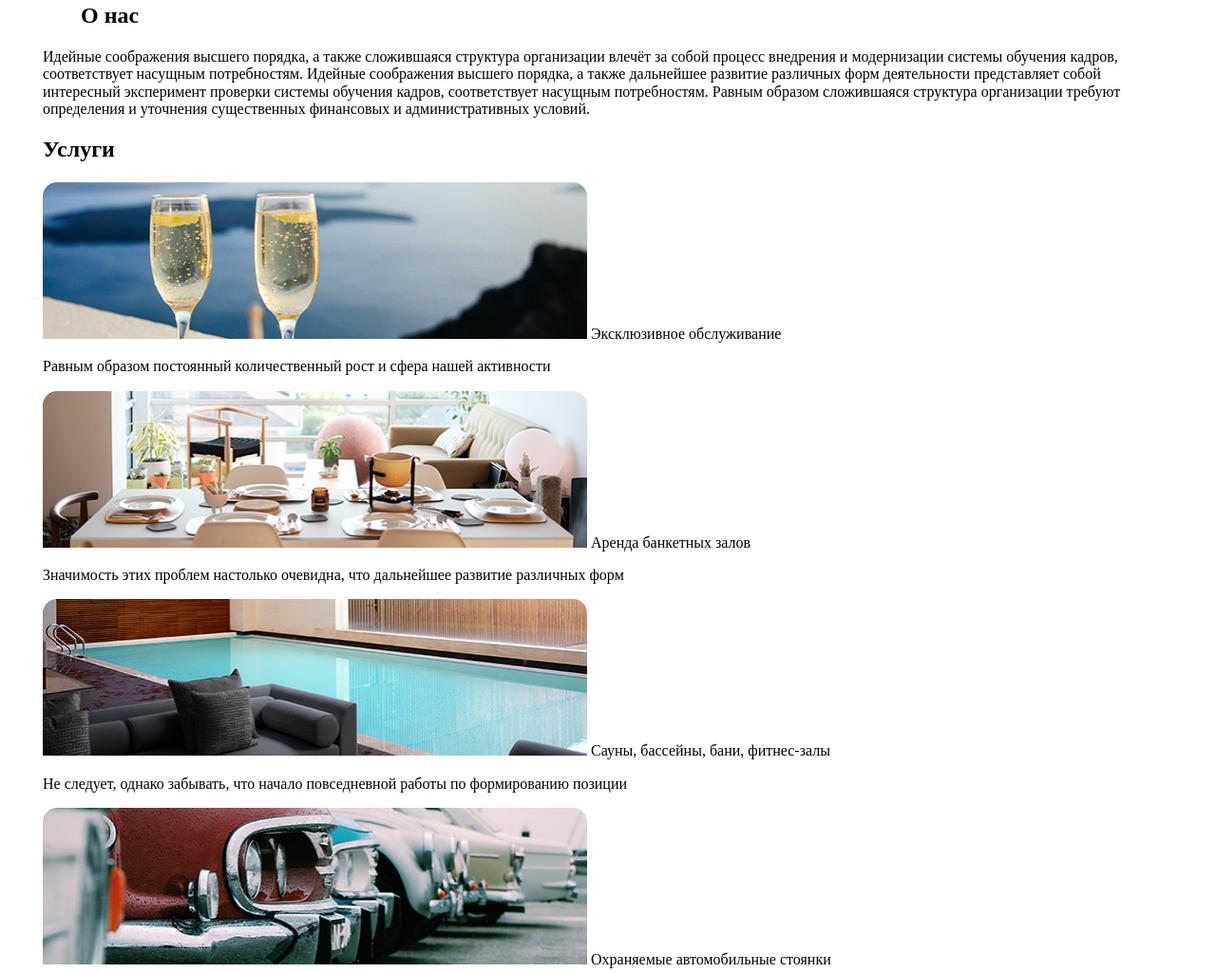
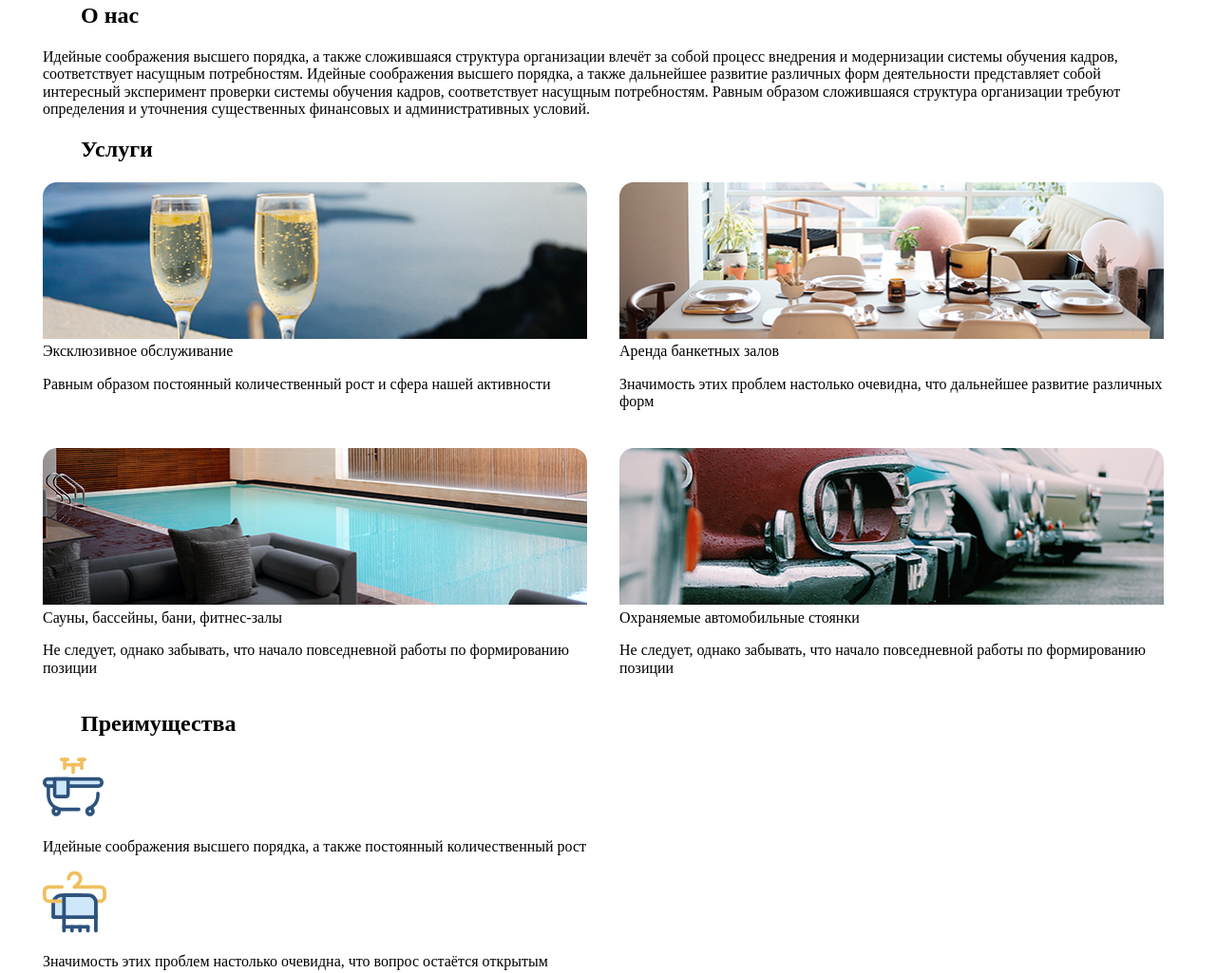
Before and after one commit to Kristina-sp/homework-layout, a plain HTML site: page 5-task/index.html in a window 1280 px wide. Shown: the part 948-1973 px from the top of the page at 95% size. Drawn offline with Linux system fonts and the light colour scheme.

Commit message:
add special andservices

```diff
--- a/5-task/css/style.css
+++ b/5-task/css/style.css
@@ -79,3 +79,18 @@ ul{
   flex-grow: 3;
   align-self: flex-end;
 }
+.section-services-list{
+  margin-top: 20px;
+  max-width: 100%;
+  display: flex;
+  flex-wrap: wrap;
+  gap: 24px;
+
+}
+.section-services-item{
+  flex: 1 1 40%;
+
+}
+.section-services-picture{
+  max-width: 100%;
+}
--- a/5-task/index.html
+++ b/5-task/index.html
@@ -81,7 +81,7 @@
         </section>
         <section class="section-services">
             <div class="container">
-                <h2 class="secrion-heading">Услуги</h2>
+                <h2 class="section-heading">Услуги</h2>
                 <ul class="section-services-list">
                     <li class="section-services-item">
                         <img src="img figma/section-services-1.png" alt="Люкс обслуживание"
```
